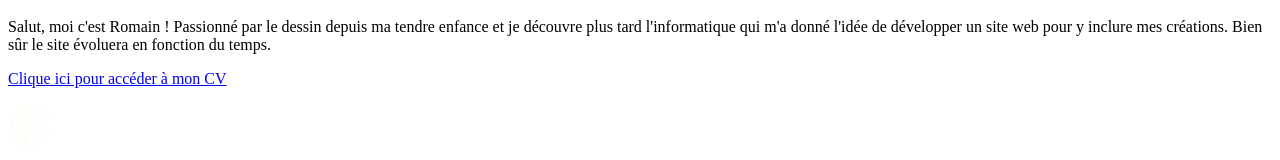
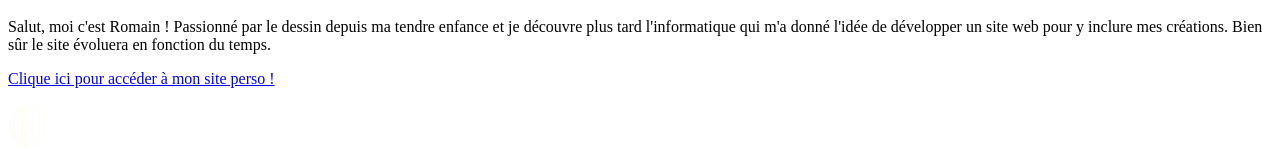
Before and after one commit to RomainDoyen/designandcreation-react, a React (Create React App) app: page /about in a window 1280 px wide. Shown: the part 1609-1769 px from the top of the page. Built offline with nearby package versions, Linux system fonts and the light colour scheme; no server answers; the HTML template or start-up script is replaced by a standard one.

Commit message:
Update link

```diff
--- a/src/data/Data.jsx
+++ b/src/data/Data.jsx
@@ -4,6 +4,6 @@ export const Data = [
         title: "A propos de moi",
         date: "Romain Doyen, 25 septembre 2019",
         infos: "Salut, moi c'est Romain ! Passionné par le dessin depuis ma tendre enfance et je découvre plus tard l'informatique qui m'a donné l'idée de développer un site web pour y inclure mes créations. Bien sûr le site évoluera en fonction du temps.",
-        link: "Clique ici pour accéder à mon CV",
+        link: "Clique ici pour accéder à mon site perso !",
     },
 ];
--- a/src/pages/About.jsx
+++ b/src/pages/About.jsx
@@ -15,7 +15,7 @@ const About = () => {
                     <h2 className="article_view-title">{currentData[0].title}</h2>
                     <h3 className="article_view-subtitle">{currentData[0].date}</h3>
                     <p id="message" className="article_view-content">{currentData[0].infos}</p>
-                    <a id="link_cv" target="_blank" rel="noopener noreferrer" href="https://romaindoyen.netlify.app/"><p id="cv" className="link_cv">{currentData[0].link}</p></a>
+                    <a id="link_cv" target="_blank" rel="noopener noreferrer" href="https://romaindoyen.vercel.app/"><p id="cv" className="link_cv">{currentData[0].link}</p></a>
                 </div>
 		    </div>
             <Footer></Footer>
```
